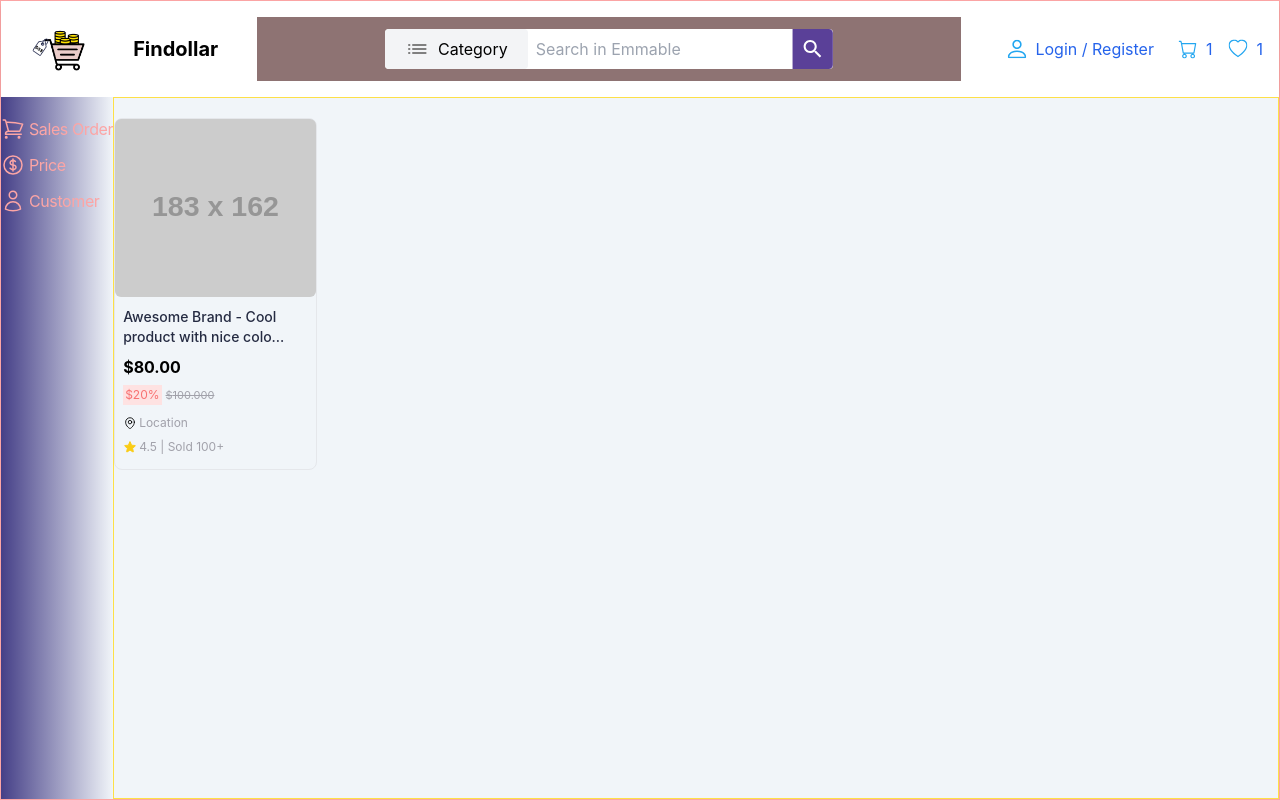
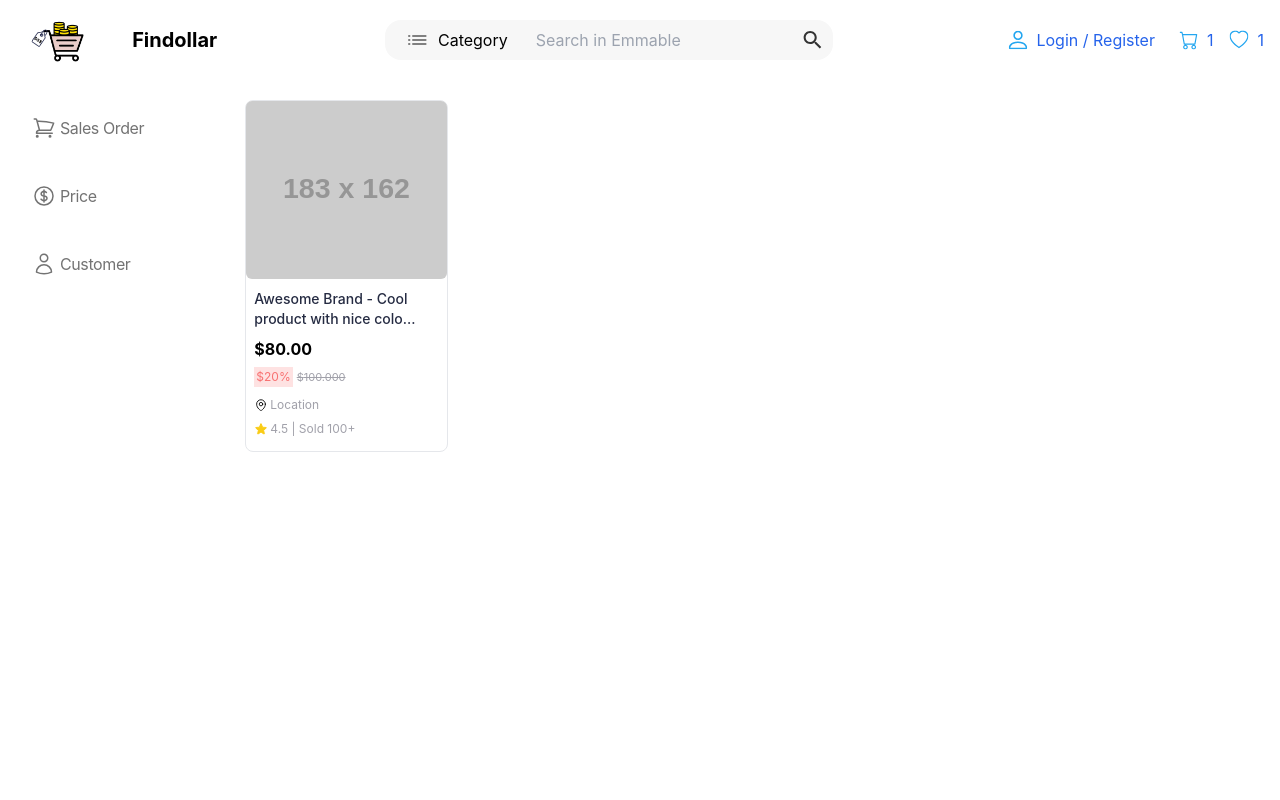
Before and after one commit to Feng-Jiang28/FindollarFront, a React (Vite) app: page / in a window 1280 px wide. Built offline with nearby package versions, Linux system fonts and the light colour scheme.

Commit message:
feat: adjust to style of XHS

```diff
--- a/src/components/Link.tsx
+++ b/src/components/Link.tsx
@@ -6,7 +6,7 @@ function Link({ to, children }: { to: string; children: React.ReactNode; }) {
             to={to}
             // end
             className={({ isActive }) => `font-normal text-gray-600 hover:text-black tracking-tight select-none flex
-                subpixel-antialiased ${isActive && "text-red-300"}`}
+                subpixel-antialiased ${isActive && "text-[#333333]"}`}
         >
             {children}
         </NavLink>
--- a/src/components/NavVertical.jsx
+++ b/src/components/NavVertical.jsx
@@ -4,12 +4,15 @@ import { useState } from 'react';
 function NavVertical({ arr }) {
     // const [open, setOpen] = useState(true) // control the opening of the side bar
     return (
-        <div className='relative flex z-10'>
-            <div className='flex flex-col w-max space-y-3 bg-gradient-to-r
-                from-[#403a84f8] to-slate-100 pt-5'>
-                    {arr.map((row, index) => <Link dest={row.dest} key={index} >
+        <div className='relative flex z-10 w-1/6 mx-4'>
+            <div className='flex flex-col w-full space-y-3 pt-5'>
+                    {arr.map((row, index) =>
+                    <div className="rounded-3xl p-4 hover:bg-[#f7f7f7]">
+                      <Link dest={row.dest} key={index} >
                         <span className="mr-1 select-none">{row.icon}</span>{row.label}
-                    </Link>)}
+                      </Link>
+                    </div>
+                      )}
             </div>
 
             {/* <svg onClick={() => setOpen(!open)} xmlns="http://www.w3.org/2000/svg" fill="none"
--- a/src/components/Navbar.tsx
+++ b/src/components/Navbar.tsx
@@ -70,7 +70,7 @@ import SearchBar from "./SearchBar.tsx";
 const Navbar = () => {
 
     return (
-        <div className="bg-white p-4 shadow-md font-normal">
+        <div className="bg-white p-4 font-normal">
             <div className="w-full flex justify-between items-center">
                 {/* Logo Section */}
                 <div className="flex items-center">
--- a/src/components/SearchBar.tsx
+++ b/src/components/SearchBar.tsx
@@ -1,9 +1,9 @@
 function SearchBar() {
 
     return (
-        <div className="py-3 px-32 bg-[#8E7373] w-full">
-            <div className="bg-white flex w-full rounded">
-                <div className="bg-gray-100 rounded">
+        // <div className="py-3 px-32 bg-[#8E7373] w-full">
+            <div className="bg-[#f7f7f7] flex w-full rounded-2xl">
+                <div>
                     <span className="flex h-full items-center px-5">
                     <svg className="mr-2" xmlns="http://www.w3.org/2000/svg" width="25" height="24" viewBox="0 0 25 24" fill="none">
                         <path fill-rule="evenodd" clip-rule="evenodd" d="M3.22986 13H5.24514V11H3.22986V13ZM3.22986 17H5.24514V15H3.22986V17ZM3.22986 9H5.24514V7H3.22986V9ZM7.26041 13H21.3674V11H7.26041V13ZM7.26041 17H21.3674V15H7.26041V17ZM7.26041 7V9H21.3674V7H7.26041Z" fill="#808080" />
@@ -13,18 +13,18 @@ function SearchBar() {
                 </div>
                 <div className="grow">
                     <input
-                        className="px-2 w-full h-full"
+                        className="px-2 w-full h-full rounded-none bg-[#f7f7f7] focus:outline-none"
                         placeholder="Search in Emmable"
                     />
                 </div>
                 <div>
                     <svg xmlns="http://www.w3.org/2000/svg" width="41" height="40" viewBox="0 0 41 40" fill="none">
-                        <path d="M0.548645 0H36.8542C39.0633 0 40.8542 1.79086 40.8542 4V36C40.8542 38.2091 39.0633 40 36.8542 40H0.548645V0Z" fill="#5A4098" />
-                        <path fill-rule="evenodd" clip-rule="evenodd" d="M24.2281 22H23.4321L23.1499 21.73C24.1374 20.59 24.7319 19.11 24.7319 17.5C24.7319 13.91 21.7997 11 18.1823 11C14.5649 11 11.6326 13.91 11.6326 17.5C11.6326 21.09 14.5649 24 18.1823 24C19.8046 24 21.2959 23.41 22.4446 22.43L22.7167 22.71V23.5L27.7549 28.49L29.2562 27L24.2281 22ZM18.1823 22C15.6733 22 13.6479 19.99 13.6479 17.5C13.6479 15.01 15.6733 13 18.1823 13C20.6913 13 22.7167 15.01 22.7167 17.5C22.7167 19.99 20.6913 22 18.1823 22Z" fill="white" />
+                        <path d="M0.548645 0H36.8542C39.0633 0 40.8542 1.79086 40.8542 4V36C40.8542 38.2091 39.0633 40 36.8542 40H0.548645V0Z"/>
+                        <path fill-rule="evenodd" clip-rule="evenodd" d="M24.2281 22H23.4321L23.1499 21.73C24.1374 20.59 24.7319 19.11 24.7319 17.5C24.7319 13.91 21.7997 11 18.1823 11C14.5649 11 11.6326 13.91 11.6326 17.5C11.6326 21.09 14.5649 24 18.1823 24C19.8046 24 21.2959 23.41 22.4446 22.43L22.7167 22.71V23.5L27.7549 28.49L29.2562 27L24.2281 22ZM18.1823 22C15.6733 22 13.6479 19.99 13.6479 17.5C13.6479 15.01 15.6733 13 18.1823 13C20.6913 13 22.7167 15.01 22.7167 17.5C22.7167 19.99 20.6913 22 18.1823 22Z" fill="#333333" />
                     </svg>
                 </div>
             </div>
-        </div>
+        // </div>
     )
 }
 
--- a/src/pages/Home.tsx
+++ b/src/pages/Home.tsx
@@ -18,7 +18,7 @@ import { useState } from "react";
 const Home = () => {
     const [openPost, setOpenPost] = useState(false)
   return (
-    <div className="bg-gray-100 flex flex-col w-full h-full border border-red-300 ">
+    <div className="bg-white flex flex-col w-full h-full">
 
       {/*Xiaoshu*/}
       <Navbar />
@@ -48,7 +48,7 @@ const Home = () => {
             },
         ]}></NavVertical>
             {/* <NavLink to="/print" target="_blank">Print Invoice</NavLink> */}
-         <div className="grow h-full overflow-auto flex flex-col py-5 relative bg-slate-100 border border-yellow-300">
+         <div className="grow h-full overflow-auto flex flex-col py-5 relative ">
                 {/* <div className='w-full'> */}
                 {/* <Outlet /> */}
                 <div className="grid grid-cols-4">
```
Also changed, not shown: 1 other file (tests, documents, lock files or other folders).
